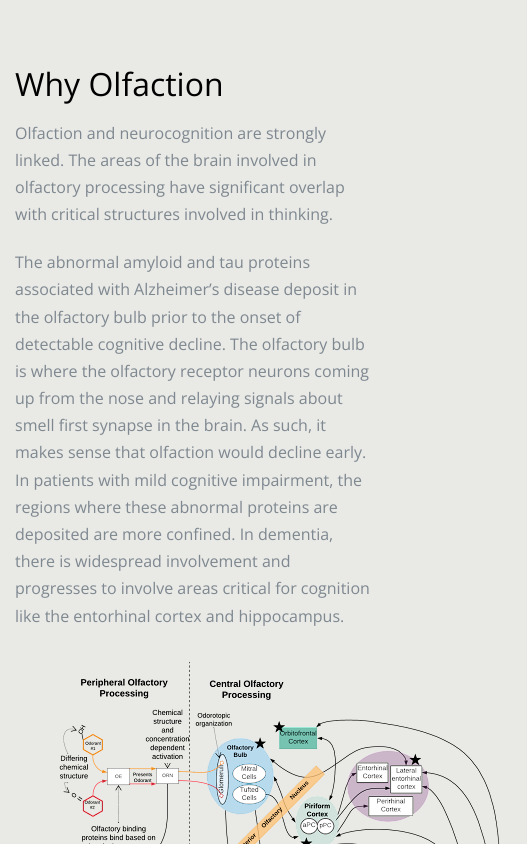
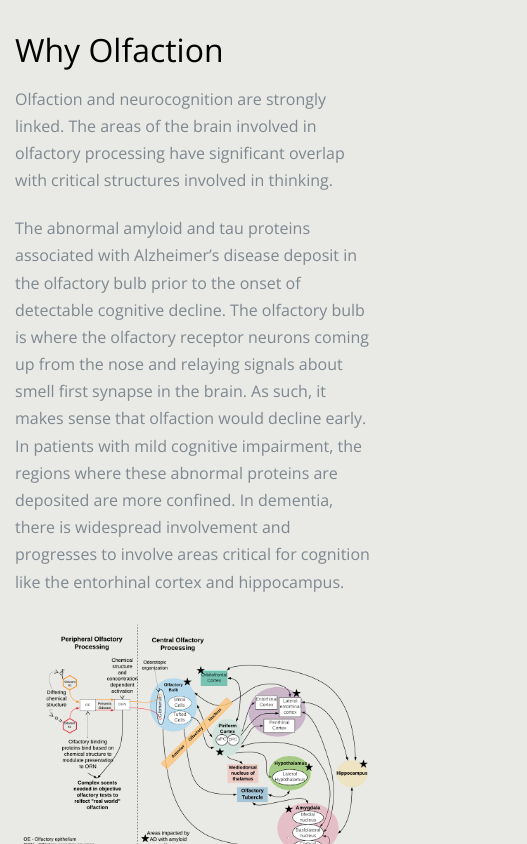
Before and after one commit to jerrypmwsh/aroma, a website: page index.html in a window 390 px wide. Shown: the part 1156-2000 px from the top of the page, 527 px wide, since content can reach past the window. Drawn offline with nearby package versions, Linux system fonts and the light colour scheme; files whose address does not match are found by name; a web font is replaced by a local one.

Commit message:
trying to make a little nicer on mobile

```diff
--- a/css/custom.css
+++ b/css/custom.css
@@ -3,3 +3,9 @@
 .sticky-header {
     position: sticky; top: 0;
 }
+
+.responsive {
+    width: 100%;
+    max-width: 400px;
+    height: auto;
+  }
--- a/index.html
+++ b/index.html
@@ -36,7 +36,7 @@
 
   <header role="banner" class="probootstrap-header sticky-header">
     <div class="container">
-        <a href="#home" class="probootstrap-logo">Aroma Sensory Diagnostics & Therapeutics<span>.</span></a>
+        <a href="#home" class="probootstrap-logo">A.R.O.M.A<span>.</span></a>
 
         <a href="#" class="probootstrap-burger-menu visible-xs" ><i>Menu</i></a>
         <div class="mobile-menu-overlay"></div>
@@ -93,7 +93,7 @@
           <h3> Why Olfaction </h3>
           <p>Olfaction and neurocognition are strongly linked. The areas of the brain involved in olfactory processing have significant overlap with critical structures involved in thinking. </p>
           <p>The abnormal amyloid and tau proteins associated with Alzheimer’s disease deposit in the olfactory bulb prior to the onset of detectable cognitive decline. The olfactory bulb is where the olfactory receptor neurons coming up from the nose and relaying signals about smell first synapse in the brain. As such, it makes sense that olfaction would decline early. In patients with mild cognitive impairment, the regions where these abnormal proteins are deposited are more confined. In dementia, there is widespread involvement and progresses to involve areas critical for cognition like the entorhinal cortex and hippocampus. </p>
-          <img src="img/why-o-diagram.png" alt="diagram">
+          <img class="responsive" src="img/why-o-diagram.png" alt="diagram">
           <p>In contrast to other tests, olfaction can be assessed without the need for painful tests or costly procedures.</p>
           <p> This is why we <b>are pioneering olfaction</b> as a <b>noninvasive biomarker</b> for Alzheimer’s disease and dementia with a user-friendly test that was <b>designed by a physician</b> to be ideal for use in the <b>primary care, speciality clinic, or at-home setting.</b></p>
         </div>
```
